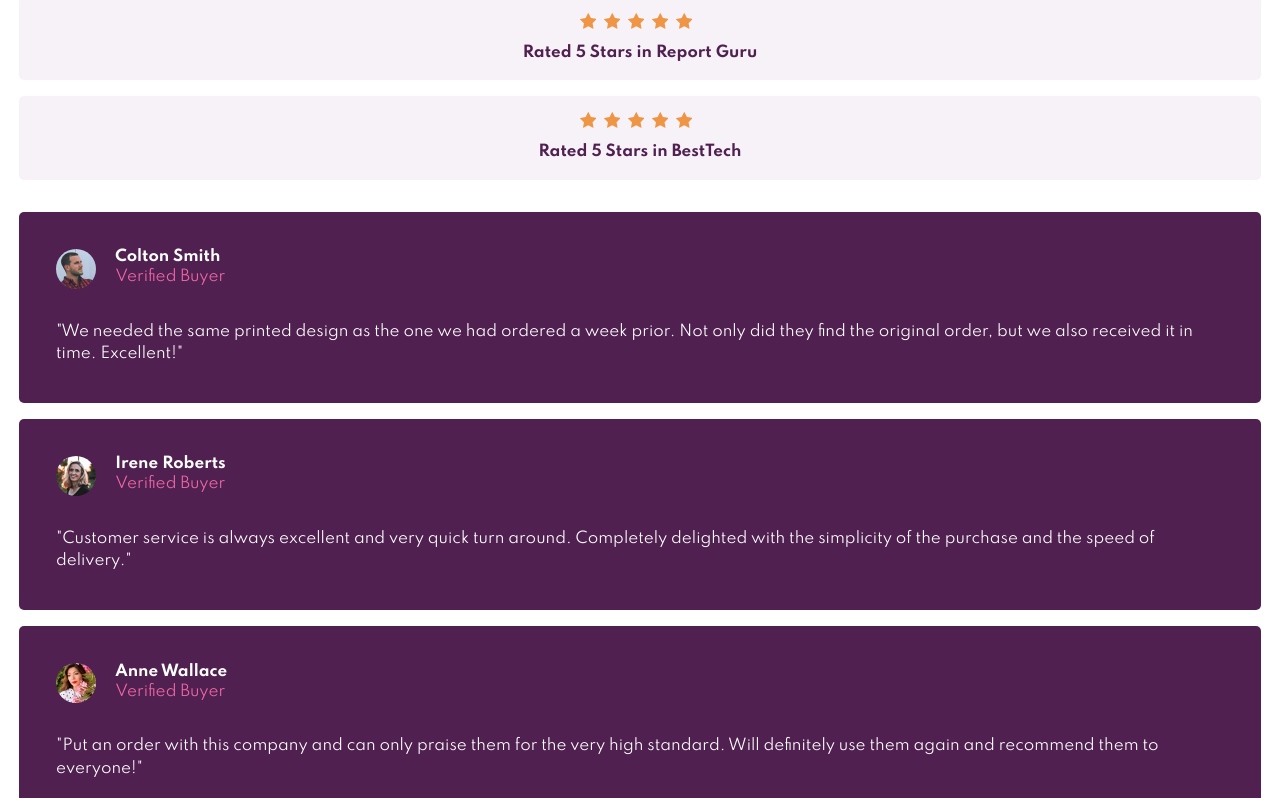
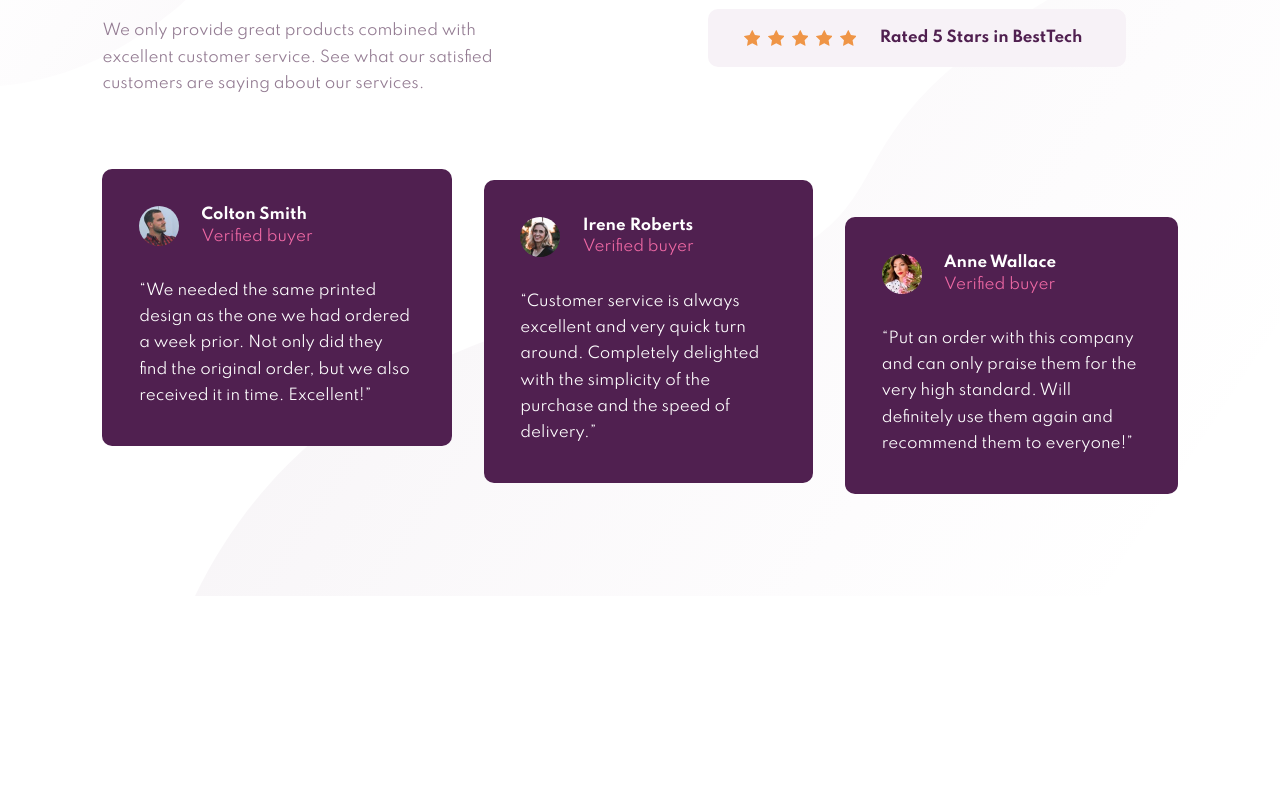
Before and after one commit to emilyw12/social-proof, a plain HTML site: page index.html in a window 1280 px wide. Shown: the part 276-1074 px from the top of the page. After the commit the page ends 872 px from the top, so only its background shows below. Drawn offline with Linux system fonts and the light colour scheme.

Commit message:
Add desktop view

```diff
--- a/index.html
+++ b/index.html
@@ -20,7 +20,7 @@
   </head>
   <body>
 
-    <main class="component">
+    <main class="component component-grid component-grid__item--small">
       <div class="component__header">
         <h1 class="component__heading">10,000+ of our users love our products.</h1>
         <p class="component__description">We only provide great products combined with excellent customer service.
@@ -28,7 +28,7 @@
       </div>
 
 
-      <ul class="component__rating-container">
+      <ul class="component__rating-container component-grid__item component-grid__item--small">
         <li class="component__rating">
           <div class="component__stars-container">
             <div class="component__star"></div>
@@ -39,7 +39,7 @@
           </div>
           <p class="component__rating-description">Rated 5 Stars in Reviews</p>
         </li>
-        <li class="component__rating">
+        <li class="component__rating component__rating--middle">
           <div class="component__stars-container">
             <div class="component__star"></div>
             <div class="component__star"></div>
@@ -49,7 +49,7 @@
           </div>
           <p class="component__rating-description">Rated 5 Stars in Report Guru</p>
         </li>
-        <li class="component__rating">
+        <li class="component__rating component__rating--last">
           <div class="component__stars-container">
             <div class="component__star"></div>
             <div class="component__star"></div>
@@ -61,9 +61,59 @@
         </li>
       </ul>
 
-      <div class="component__review-container">
+      <div class="component__review-container component-grid__item component-grid__item--large">
 
-        <div class="component__review">
+
+        <figure class="component__review">
+          <blockquote>
+            <p class="component__review-quote">We needed the same printed design as the one we had ordered a week prior.
+            Not only did they find the original order, but we also received it in time.
+            Excellent!</p>
+          </blockquote>
+
+          <div class="component__review-profile">
+            <img src="images/image-colton.jpg" alt="Colton Smith in a red and black plaid shirt" class="component__profile-photo">
+
+            <figcaption>
+              <span class="component__review-name">Colton Smith</span>
+              <span class="component__review-buyer">Verified buyer</span>
+            </figcaption>
+          </div>
+        </figure>
+
+        <figure class="component__review component__review--middle">
+          <blockquote>
+            <p class="component__review-quote">Customer service is always excellent and very quick turn around. Completely
+            delighted with the simplicity of the purchase and the speed of delivery.</p>
+          </blockquote>
+
+          <div class="component__review-profile">
+            <img src="images/image-irene.jpg" alt="Irene Roberts in a black shirt" class="component__profile-photo">
+
+            <figcaption>
+              <span class="component__review-name">Irene Roberts</span>
+              <span class="component__review-buyer">Verified buyer</span>
+            </figcaption>
+          </div>
+        </figure>
+
+        <figure class="component__review component__review--last">
+          <blockquote>
+            <p class="component__review-quote">Put an order with this company and can only praise them for the very high
+            standard. Will definitely use them again and recommend them to everyone!</p>
+          </blockquote>
+
+          <div class="component__review-profile">
+            <img src="images/image-anne.jpg" alt="Anne Wallace in a polka dot shirt next to flowers" class="component__profile-photo">
+
+            <figcaption>
+              <span class="component__review-name">Anne Wallace</span>
+              <span class="component__review-buyer">Verified buyer</span>
+            </figcaption>
+          </div>
+        </figure>
+
+<!--         <div class="component__review">
           <div class="component__review-profile">
             <img src="images/image-colton.jpg" alt="Colton in a red and black plaid shirt" class="component__profile-photo">
               <div class="component__review-name-buyer">
@@ -74,11 +124,11 @@
           <p class="component__review-quote">"We needed the same printed design as the one we had ordered a week prior.
           Not only did they find the original order, but we also received it in time.
           Excellent!"</p>
-        </div>
+        </div> -->
 
-        <div class="component__review">
+<!--         <div class="component__review">
           <div class="component__review-profile">
-            <img src="images/image-irene.jpg" alt="Colton in a red and black plaid shirt" class="component__profile-photo">
+            <img src="images/image-irene.jpg" alt="Irene in a black shirt" class="component__profile-photo">
             <div class="component__review-name-buyer">
               <h2 class="component__review-name">Irene Roberts</h2>
               <p class="component__review-buyer">Verified Buyer</p>
@@ -91,7 +141,7 @@
 
         <div class="component__review">
           <div class="component__review-profile">
-            <img src="images/image-anne.jpg" alt="Colton in a red and black plaid shirt" class="component__profile-photo">
+            <img src="images/image-anne.jpg" alt="Anne in a polka dot shirt next to flowers" class="component__profile-photo">
             <div class="component__review-name-buyer">
               <h2 class="component__review-name">Anne Wallace</h2>
               <p class="component__review-buyer">Verified Buyer</p>
@@ -99,7 +149,7 @@
           </div>
           <p class="component__review-quote">"Put an order with this company and can only praise them for the very high
           standard. Will definitely use them again and recommend them to everyone!"</p>
-        </div>
+        </div> -->
       </div>
     </main>
 
--- a/styles.css
+++ b/styles.css
@@ -13,7 +13,8 @@ body,
 h1,
 h2,
 p,
-ul {
+ul,
+blockquote {
   margin: 0;
   padding: 0;
 }
@@ -25,28 +26,42 @@ ul {
 body {
 	font-size: .9375rem;
 	font-family: "Spartan", sans-serif;
-	padding: 1.2rem;
+	padding: 4.5rem 1.2rem;
 	min-height: 100vh;
 	display: flex;
 	justify-content: center;
 	align-items: center;
-	margin: 2.5rem 0;
 	position: relative;
 }
 
-body::before {
+p {
+	line-height: 175%;
+}
+
+/* ======================
+ BACKGROUND DECORATIONS
+ ====================== */
+
+body::before, body::after {
 	content: '';
-	background-image: url("images/bg-pattern-top-mobile.svg");
 	background-repeat: no-repeat;
-	width: 100%;
+	width: 100vw;
 	height: 100vh;
 	position: absolute;
-	top: -3rem; /*based on body top margin*/
 	z-index: -1;
 }
 
-p {
-	line-height: 150%;
+body::before {
+	background-image: url("images/bg-pattern-top-mobile.svg");
+	background-position: top left;
+	top: 0;
+}
+
+body::after {
+	content: '';
+	background-image: url("images/bg-pattern-bottom-mobile.svg");
+	background-position: bottom right;
+	bottom: 0;
 }
 
 /*=======
@@ -94,7 +109,7 @@ p {
 	background-color: hsl(300, 24%, 96%);
 	padding: 1rem;
 	margin: .5rem;
-	border-radius: 5px;
+	border-radius: 10px;
 }
 
 .component__stars-container {
@@ -120,19 +135,37 @@ p {
   REVIEWS
 =========*/
 
+.component__review-container {
+	display: flex;
+	flex-direction: column;
+	align-items: center;
+}
+
 .component__review {
+	display: flex;
+	flex-direction: column-reverse;
 	background-color: hsl(300, 43%, 22%);
-	margin: 1rem 0;
+	margin: .5rem 0;
 	padding: 2.3rem;
-	border-radius: 5px;
+	border-radius: 10px;
 }
 
 .component__review-name, .component__review-quote {
 	color: hsl(0, 0%, 100%);
 }
 
+.component__review-quote::before {
+	content: '\201C';
+}
+.component__review-quote::after {
+	content: '\201D';
+}
+
 .component__review-name {
 	font-size: .9375rem;
+	display: block;
+	margin-bottom: .2rem;
+	font-weight: 700;
 }
 
 .component__review-buyer {
@@ -148,9 +181,108 @@ p {
 .component__profile-photo {
 	border-radius: 50%;
 	width: 2.5rem;
-	margin-right: 1.2rem;
+	margin-right: 1.4rem;
 }
 
 /*=========
   DESKTOP
 ==========*/
+
+@media screen and (min-width: 700px) {
+
+	/*======
+	  BODY
+	========*/
+	body {
+		margin: 0;
+		padding: 8%;
+	}
+
+	body::before {
+		background-image: url("images/bg-pattern-top-desktop.svg");
+	}
+
+	body::after {
+		background-image: url("images/bg-pattern-bottom-desktop.svg");
+	}
+
+	/*================
+	  COMPONENT LAYOUT
+	===================*/
+
+	.component-grid {
+		display: grid;
+		grid-template-rows: .4fr .6fr;
+		grid-template-columns: .4fr .6fr;
+		column-gap: 5rem;
+	}
+
+	.component-grid__item--large {
+		grid-column: span 2;
+	}
+
+	/*==========
+	  HEADER
+	============*/
+
+	.component__header {
+		justify-content: flex-start;
+		align-items: flex-start;
+	}
+
+	.component__heading, .component__description {
+		text-align: left;
+	}
+
+	.component__heading {
+		font-size: 3rem;
+		width: 100%;
+	}
+
+	/*==============
+	  REVIEWS
+	===============*/
+
+	.component__review-container {
+		flex-direction: row;
+		gap: 2rem;
+	}
+
+	.component__review {
+		margin: 0;
+	}
+
+	.component__review--middle {
+		margin-top: 3rem;
+	}
+
+	.component__review--last {
+		margin-top: 6rem;
+	}
+
+	/*==============
+	  RATINGS
+	===============*/
+
+	.component__rating-container {
+		align-items: flex-start;
+	}
+
+	.component__rating {
+		display: flex;
+		align-items: center;
+		gap: 1rem;
+		width: 70%;
+	}
+
+	.component__rating--middle {
+		margin-left: 4rem;
+	}
+	.component__rating--last {
+		margin-left: 8rem;
+	}
+	.component__stars-container {
+		margin-bottom: 0;
+		padding-left: 1.2rem;
+	}
+}
```
